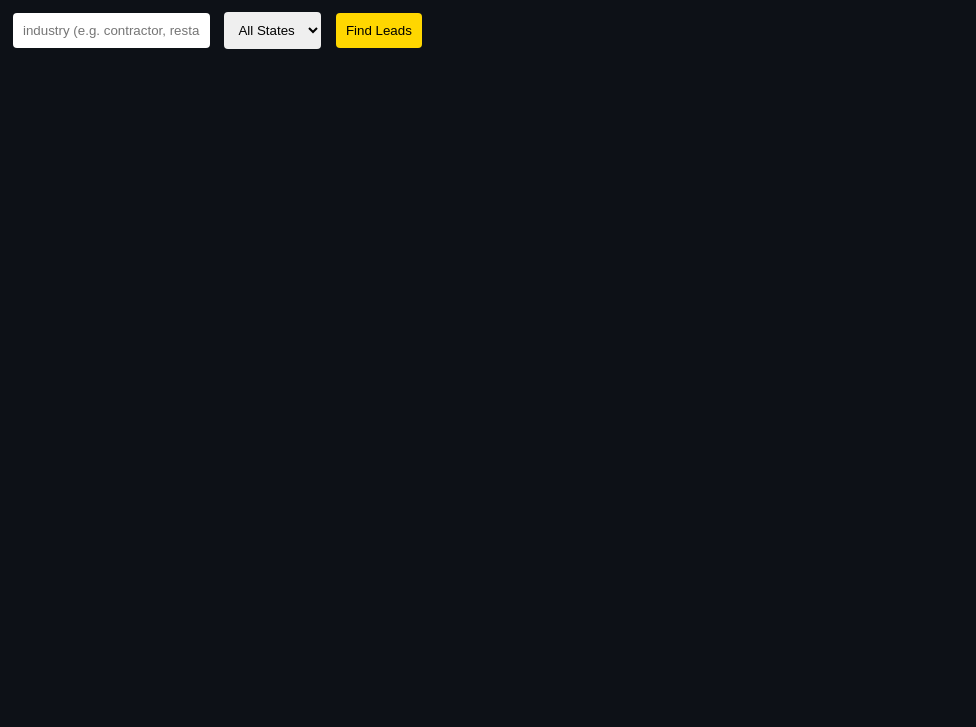
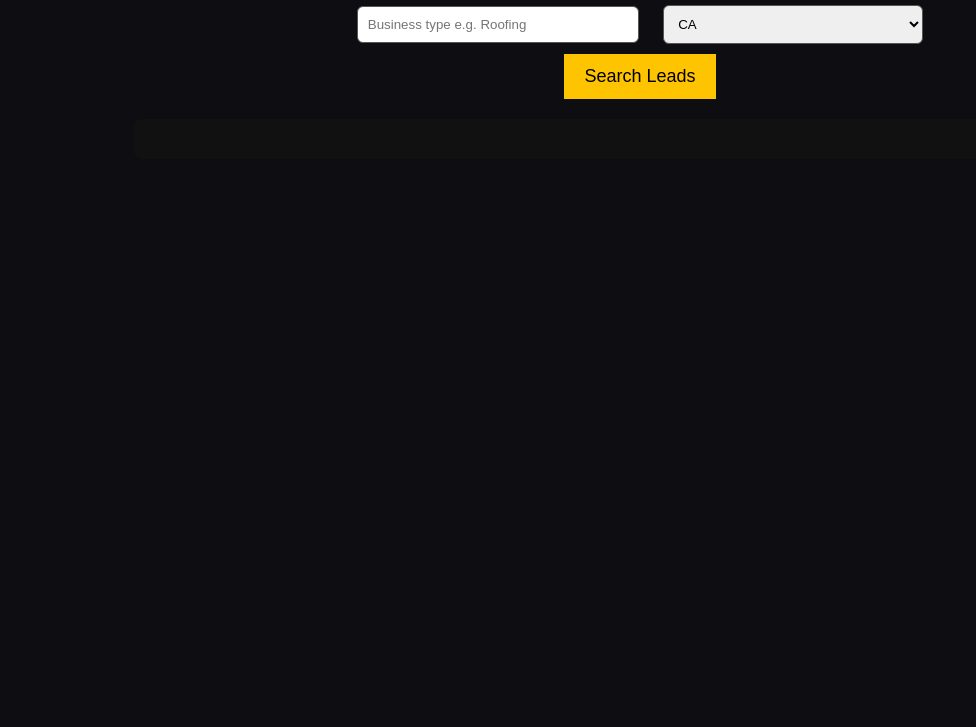
Before and after one commit to johnm40/mca-leads, a plain HTML site: page public/index.html in a window 1280 px wide. Shown: the part 73-800 px from the top of the page, without its empty margins (0-976 px from the left). Drawn offline with Linux system fonts and the light colour scheme.

Commit message:
Update index.html

```diff
--- a/public/index.html
+++ b/public/index.html
@@ -1,54 +1,47 @@
 <!DOCTYPE html>
-<html>
+<html lang="en">
 <head>
-  <title>MCA Lead Finder</title>
-  <style>
-    body { background:#0d1117; color:white; font-family:Arial; }
-    .box { background:#161b22; padding:15px; margin:10px 0; border-radius:6px; border-left:4px solid gold; }
-    input,select,button { padding:10px; margin:5px; border-radius:4px; border:none; }
-    button { background:gold; cursor:pointer; }
-  </style>
+<meta charset="UTF-8">
+<title>MCA Business Lead Finder</title>
+<style>
+body { font-family:Arial; background:#0e0e12; color:white; text-align:center; }
+input,select { padding:10px; margin:10px; width:260px; border-radius:6px; border:1px solid #555; }
+button { padding:12px 20px; background:#ffc400; border:0; font-size:18px; cursor:pointer; }
+#results { margin-top:20px; width:80%; margin-left:10%; background:#111; padding:20px; border-radius:8px; text-align:left; }
+.lead { padding:10px; border-bottom:1px solid #333; }
+</style>
 </head>
 <body>
 
-<h1>Free MCA Lead Finder</h1>
+<h2>🔥 MCA Lead Finder</h2>
 
-<input id="keyword" placeholder="industry (e.g. contractor, restaurant)">
+<input id="query" placeholder="Business type e.g. Roofing">
 <select id="state">
- <option value="">All States</option>
- <option>NY</option><option>CA</option><option>TX</option><option>FL</option>
- <!-- add more later -->
+<option>CA</option><option>NY</option><option>FL</option><option>TX</option>
 </select>
 
-<button onclick="search()">Find Leads</button>
+<br>
+<button onclick="go()">Search Leads</button>
 
 <div id="results"></div>
 
 <script>
-async function search() {
-  const keyword = document.getElementById("keyword").value;
-  const state = document.getElementById("state").value;
-
-  const res = await fetch(`/search?keyword=${keyword}&state=${state}`);
+async function go(){
+  const q = document.getElementById("query").value;
+  const s = document.getElementById("state").value;
+  const res = await fetch(`/api/leads-get.js?query=${q}&state=${s}`);
   const data = await res.json();
 
-  document.getElementById("results").innerHTML = data.map(b => `
-    <div class="box">
-      <b>${b.name}</b><br>
+  const box = document.getElementById("results");
+  box.innerHTML = "";
+  data.forEach(b => box.innerHTML += `
+    <div class="lead">
+      <b>${b.business}</b><br>
       📍 ${b.address}<br>
-      📞 ${b.phone}<br>
-      🌐 ${b.website || 'N/A'}<br>
-      👤 Owner: ${b.owner || 'N/A'}<br>
-      💰 Revenue: ${b.revenue || 'N/A'}<br>
-      📅 Filed: ${b.filing_date || 'N/A'}<br>
-      <button onclick='saveLead(${JSON.stringify(b)})'>Save Lead</button>
+      ⭐ ${b.rating || "N/A"}<br>
+      📞 ${b.phone || "N/A"}
     </div>
-  `).join("");
-}
-
-async function saveLead(lead) {
-  await fetch("/save", {method:"POST", headers:{'Content-Type':'application/json'}, body:JSON.stringify(lead)});
-  alert("Saved ✅");
+  `);
 }
 </script>
 
```
